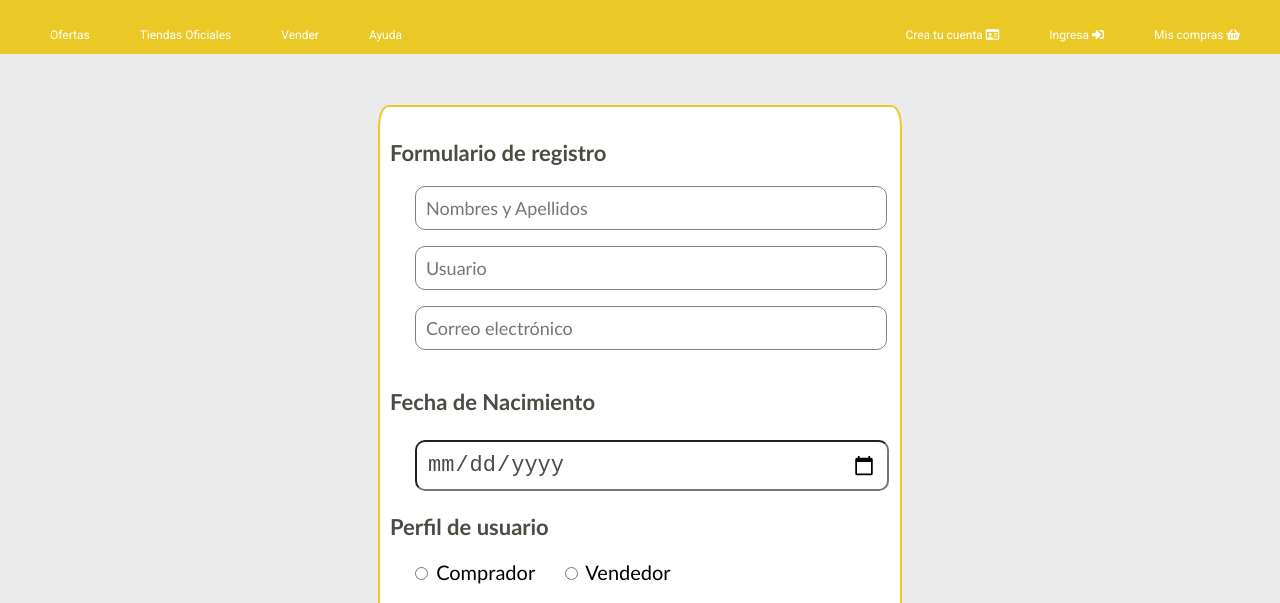
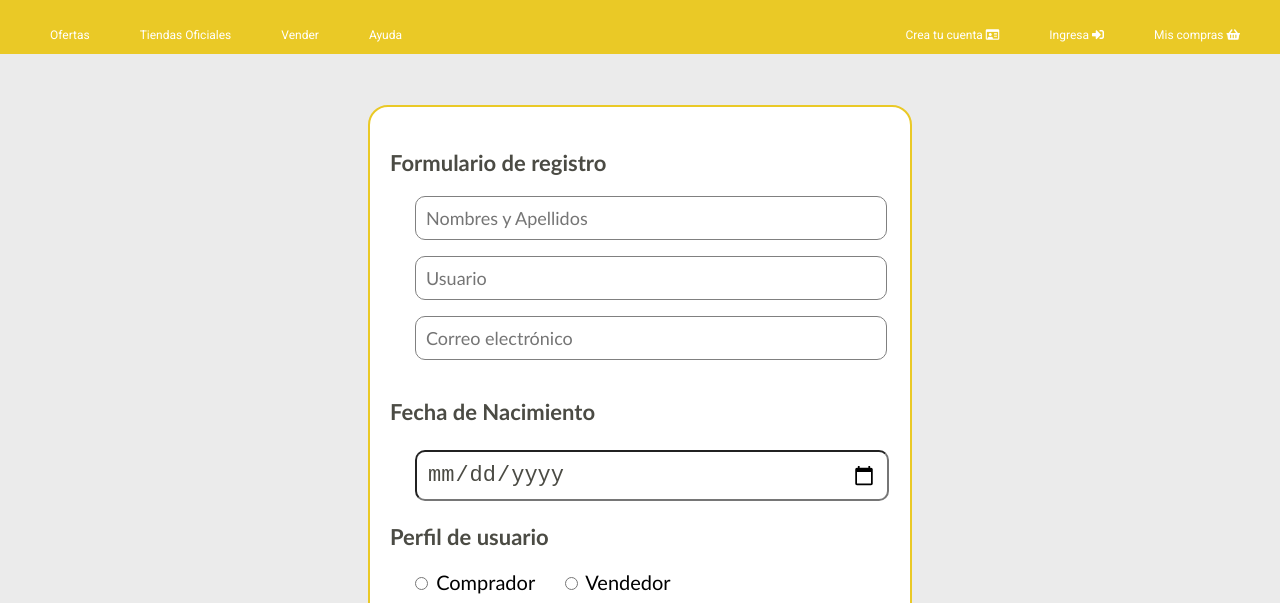
Before and after one commit to DianaQuiroga2/MercadoLiebre, a website: page views/register.html in a window 1280 px wide. Shown: the part 166-769 px from the top of the page. Drawn offline with Linux system fonts and the light colour scheme; files that its build step writes are made by us from their sources; files whose address does not match are found by name.

Commit message:
editando registro

```diff
--- a/public/css/register.css
+++ b/public/css/register.css
@@ -274,8 +274,8 @@ nav{
     justify-content: center;
     background-color: white;
     border: solid 2px #EAC926;
-    padding: 10px;
-    border-radius: 2%;
+    padding: 20px;
+    border-radius: 20px;
 }
 
 .form-register h3{
--- a/public/css/style.css
+++ b/public/css/style.css
@@ -130,7 +130,7 @@ p{
     position: absolute;
     right: 20px;
     top: -15px;
-    transition: transform .7s;
+    transition: transform 1s;
 }
 
 .card:hover .camion{
```
